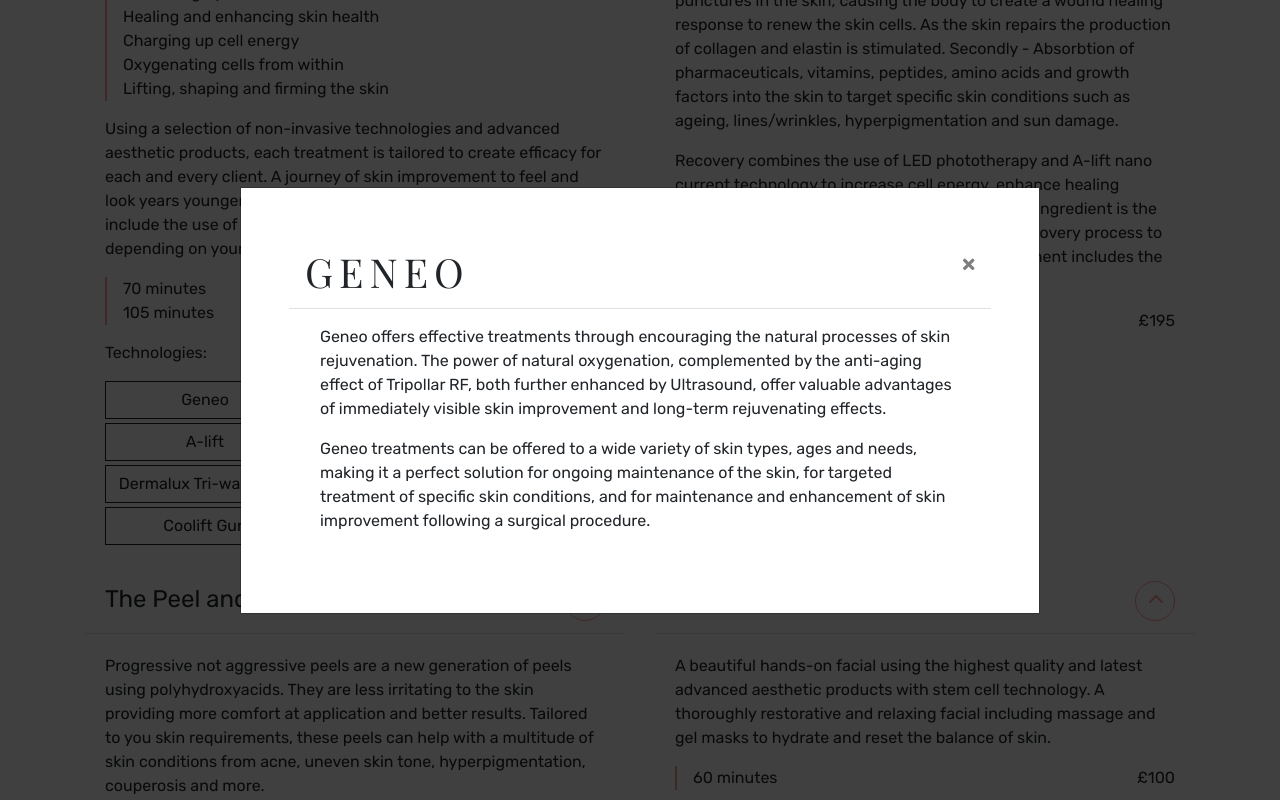
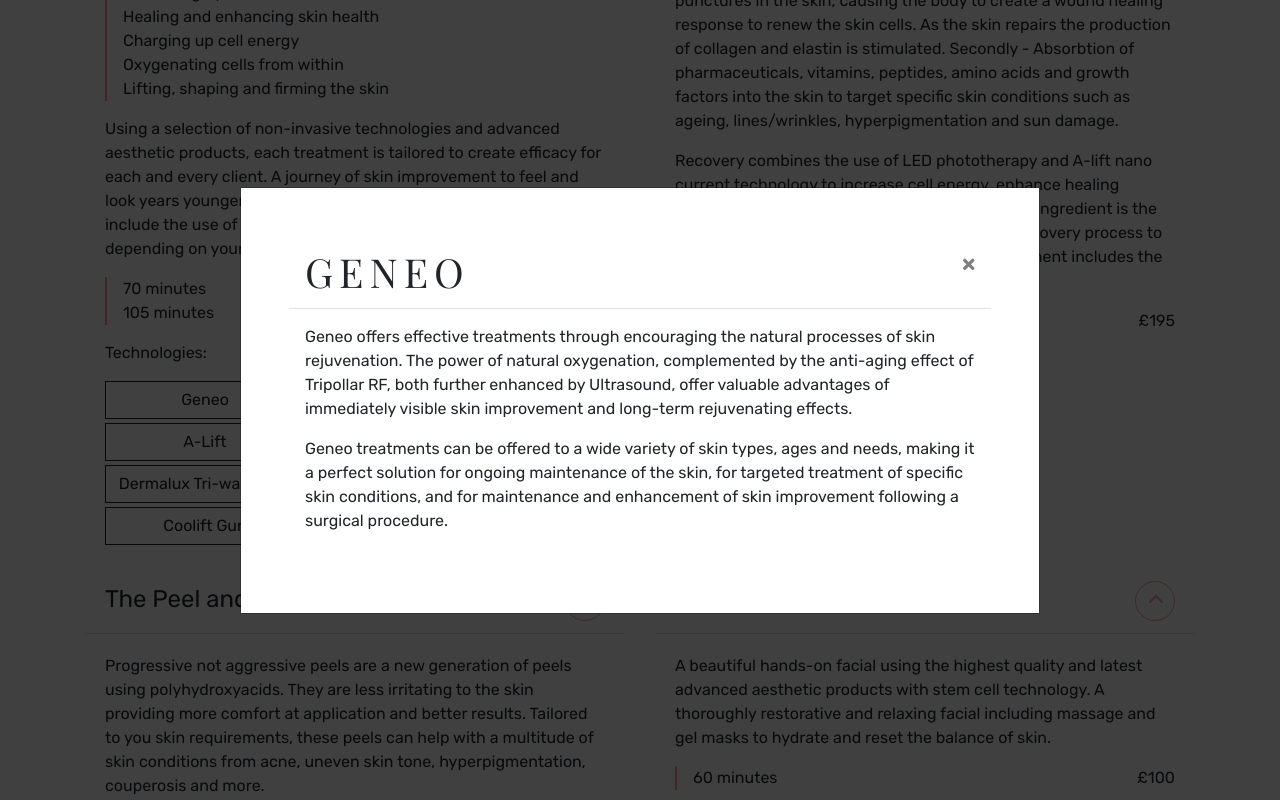
Before and after one commit to Lucamilne/caleymansfieldskincare, a React (Create React App) app: page / in a window 1280 px wide. Both pictures are taken after a click on the button "Geneo". Shown: the part 2720-3520 px from the top of the page. Built offline with nearby package versions, Linux system fonts and the light colour scheme; a web font is replaced by a local one.

Commit message:
bug fixes

```diff
--- a/src/Products.js
+++ b/src/Products.js
@@ -2,7 +2,7 @@
 import { Container, Accordion, Card, Button, Row, Col, Modal } from "react-bootstrap"
 
 const treatments = [
-    { id: 1, header: "The Ultimate Skin Revival Treatment", description: "The luxurious relaxing signature facial delivers immediate results by:", services: ["Geneo", "A-lift", "Dermalux Tri-wave LED", "Coolift Gun"], detail: "Using a selection of non-invasive technologies and advanced aesthetic products, each treatment is tailored to create efficacy for each and every client. A journey of skin improvement to feel and look years younger after just one treatment. This treatment may include the use of some or all the technologies listed below, depending on your skin type and requirements.", list: ["Stimulating collagen and elastin", "Increasing hydration levels", "Healing and enhancing skin health", "Charging up cell energy", "Oxygenating cells from within", "Lifting, shaping and firming the skin"], packages: [{ length: "70 minutes", price: "£145" }, { length: "105 minutes", price: "£205" }] },
+    { id: 1, header: "The Ultimate Skin Revival Treatment", description: "The luxurious relaxing signature facial delivers immediate results by:", services: ["Geneo", "A-Lift", "Dermalux Tri-wave LED", "Coolift Gun"], detail: "Using a selection of non-invasive technologies and advanced aesthetic products, each treatment is tailored to create efficacy for each and every client. A journey of skin improvement to feel and look years younger after just one treatment. This treatment may include the use of some or all the technologies listed below, depending on your skin type and requirements.", list: ["Stimulating collagen and elastin", "Increasing hydration levels", "Healing and enhancing skin health", "Charging up cell energy", "Oxygenating cells from within", "Lifting, shaping and firming the skin"], packages: [{ length: "70 minutes", price: "£145" }, { length: "105 minutes", price: "£205" }] },
     { id: 2, header: "The Skin Revival and Recovery Treatment", description: "Reviving the skin by using Fusion Fractional Mesotherapy - one of the most advanced microneedling systems in the UK. This unique method combines two concepts. Firstly - Advanced Collagen Stimulation Therapy (micro needling) creates thousands of tiny punctures in the skin, causing the body to create a wound healing response to renew the skin cells. As the skin repairs the production of collagen and elastin is stimulated. Secondly - Absorbtion of pharmaceuticals, vitamins, peptides, amino acids and growth factors into the skin to target specific skin conditions such as ageing, lines/wrinkles, hyperpigmentation and sun damage.", services: ["Fusion Platinum Pen", "A-Lift", "Dermalux Tri-wave LED"], detail: "Recovery combines the use of LED phototherapy and A-lift nano current technology to increase cell energy, enhance healing capabilities and anti-ageing properties. The final ingredient is the use of adult stem cell serum which allows the recovery process to start before the treatment even ends. This treatment includes the use of the techonologies listed below.", packages: [{ length: "60 minutes", price: "£195" }] },
     { id: 3, header: "The Peel and Revive Treatment", description: "Progressive not aggressive peels are a new generation of peels using polyhydroxyacids. They are less irritating to the skin providing more comfort at application and better results. Tailored to you skin requirements, these peels can help with a multitude of skin conditions from acne, uneven skin tone, hyperpigmentation, couperosis and more.", detail: "Home are products are essential before commencing treatment for peels to fully prepare the skin", services: ["Dermalux Tri-wave LED"], packages: [{ length: "45 - 60 minutes", price: "£95" }] },
     { id: 4, header: "The Restorative Facial", description: "A beautiful hands-on facial using the highest quality and latest advanced aesthetic products with stem cell technology. A thoroughly restorative and relaxing facial including massage and gel masks to hydrate and reset the balance of skin.", packages: [{ length: "60 minutes", price: "£100" }] },
@@ -18,7 +18,7 @@
         media: "",
         list: ["Oxygeneo", "Tripollar", "Oxypods"]
     },
-    "A-lift": {
+    "A-Lift": {
         class: "alift",
         introduction: "A-Lift is a highly-effective, non-invasive facial treatment that uses the latest technology to deliver proven results. The A-Lift machine uses three phases of microcurrent and two phases of nanocurrent technology to lift, tone, and re-energise the cells in the face and neck. A-Lift increases Adenosine Triphosphate (ATP) production within the cells to accelerate their metabolism.",
         description: "A-Lift with its dual current output of microcurrent and nanocurrent boosts ATP production by up to 500% as well as automatically monitoring and adjusting itself to synchronise with the skin’s own bio-electrical frequency. The current stimulates ATP production within the cells which effectively ‘supercharges’ the rate of their metabolism back to previous levels of youth.",
@@ -43,10 +43,10 @@
         list: ["Intense hydration", "Improves skin texture and quality", "Collagen stimulation", "Dermis regeneration", "Visible plumping and brightening effects after just a single session"]
     },
     "Fusion Platinum Pen": {
-        class: "fusiom",
-        introduction: "",
-        description: "",
-        summary: "",
+        class: "fusion",
+        introduction: "TBC",
+        description: "TBC",
+        summary: "TBC",
         media: "",
         list: ""
     }
@@ -54,7 +54,6 @@
 
 function ReadMore(props) {
     const tech = props.clicked;
-    console.log(tech)
 
     return (
         <Modal {...props} aria-labelledby="contained-modal-title-vcenter" centered size="lg">
@@ -63,8 +62,7 @@
                     {tech}
                 </Modal.Title>
             </Modal.Header>
-            <Modal.Body className="show-grid">
-                <Container>
+            <Modal.Body className="tech-text-content">
                     {tech &&
                         <>
                             <p>{technology[tech].introduction}</p>
@@ -72,7 +70,6 @@
                             <p>{technology[tech].summary}</p>
                         </>
                     }
-                </Container>
             </Modal.Body>
         </Modal>
     );
--- a/src/styles/_Hero.scss
+++ b/src/styles/_Hero.scss
@@ -5,7 +5,6 @@
   letter-spacing: 2px;
   font-size: 0.8rem;
   color: $lightColor;
-
   img {
     width: 100%;
   }
```
Also changed, not shown: 1 other file (tests, documents, lock files or other folders).
